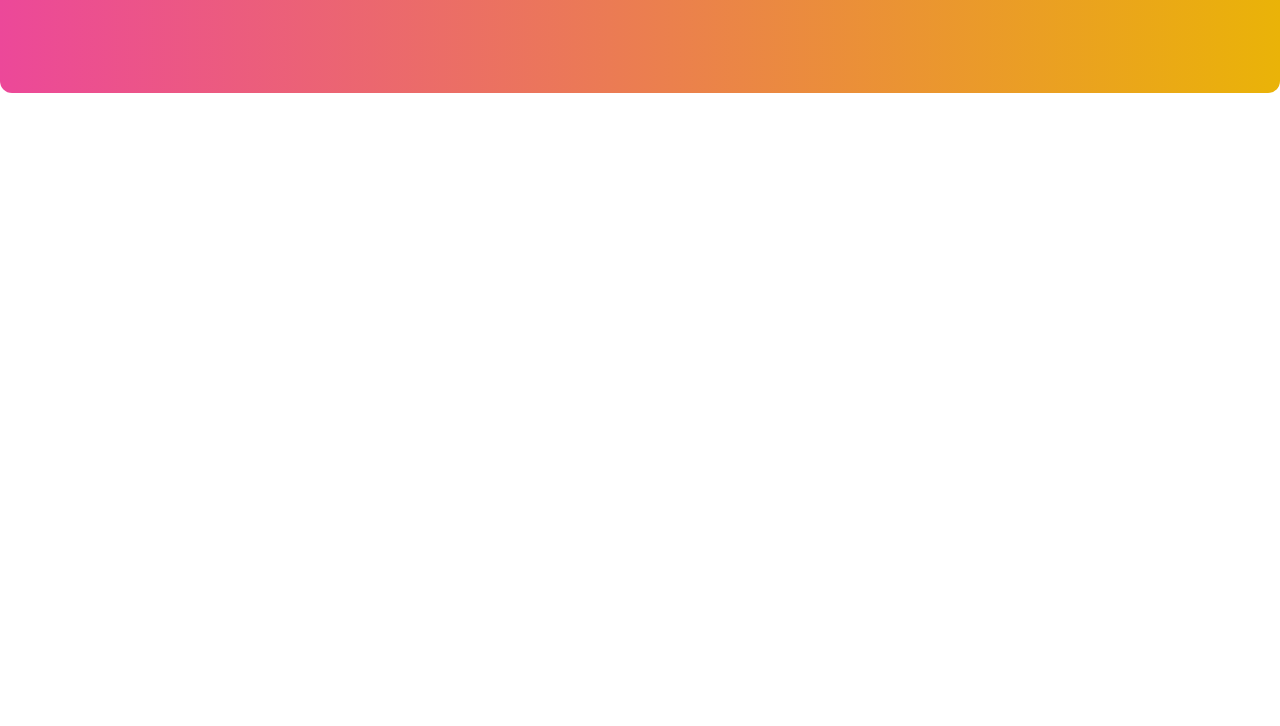
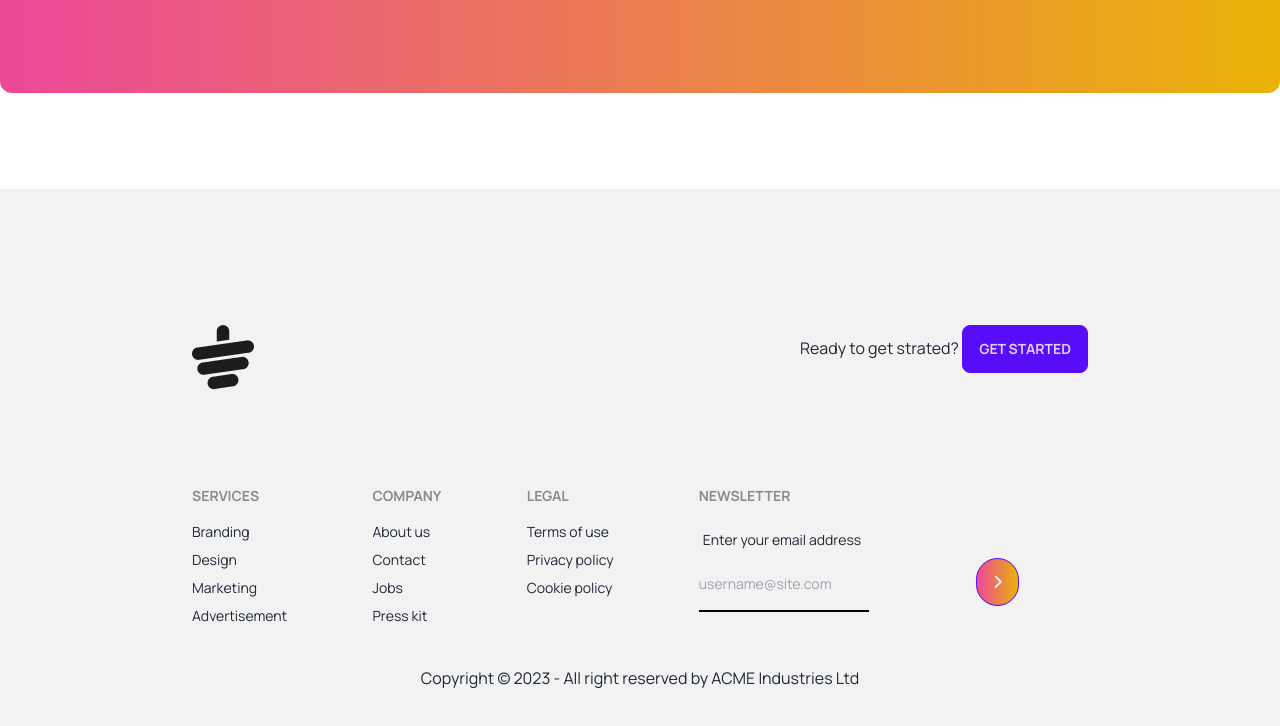
Before and after one commit to abusufian745/tea-house-with-daisyui, a plain HTML site: page index.html in a window 1280 px wide. Shown: the part 2438-3164 px from the top of the page. Before the commit the page ends 2627 px from the top, so only its background shows below. Drawn offline with nearby package versions, Linux system fonts and the light colour scheme.

Commit message:
added footer section

```diff
--- a/index.html
+++ b/index.html
@@ -145,7 +145,10 @@
             <div class="space-y-5 flex-1">
 
                 <h3 class="text-5xl font-extrabold">Great Tea, Freshly <br> Presented</h3>
-                <p>The meaning of gong cha is chanese is to provide the best tea to emperor from all possessions . It represents the highest quality and self expectation. Establishing in 2006, Gong cha had been deeply appreciated by its custoers  because of good words of mouth and unique customized service orginated from Taiwan.</p>
+                <p>The meaning of gong cha is chanese is to provide the best tea to emperor from all possessions . It
+                    represents the highest quality and self expectation. Establishing in 2006, Gong cha had been deeply
+                    appreciated by its custoers because of good words of mouth and unique customized service orginated
+                    from Taiwan.</p>
 
                 <h4 class="text-xl font-extrabold mt-8">Unique Taste</h4>
                 <p>A Unique and different style from other teapots gives a luxurious and minimalist impression</p>
@@ -160,12 +163,15 @@
 
         <!-- super client section start -->
 
-        <section class="flex flex-col lg:flex-row gap-12 my-24 rounded-xl bg-gradient-to-r from-pink-500 to-yellow-500 px-16 py-24">
+        <section
+            class="flex flex-col lg:flex-row gap-12 my-24 rounded-xl bg-gradient-to-r from-pink-500 to-yellow-500 px-16 py-24">
             <div class="space-y-5 flex items-center lg:pr-28">
                 <div>
                     <h2 class="pb-2 text5xl font-extrabold text-white">Meet Our Super <br> Clients</h2>
                     <p class="text-white pb-2">
-                    There are many variations of passages of Lorem Ipsum available, but the majority have suffered alteration in some form, by injected humour, or randomised words which don't look even slightly believable.
+                        There are many variations of passages of Lorem Ipsum available, but the majority have suffered
+                        alteration in some form, by injected humour, or randomised words which don't look even slightly
+                        believable.
                     </p>
                     <button class="btn btn-primary">Show All</button>
                 </div>
@@ -175,8 +181,10 @@
             <div class="relative">
                 <!-- next review -->
                 <div class="z-10 relative mb-16 opacity-40 p-10 rounded-lg bg-white">
-                        <img class="absolute -left-5 -top-5 border-4 border-white rounded-full bg-white" src="./images/client.png" alt="">
-                        <p>We are providing the best and suitable home insurance services for the people who are interested to treatment</p>
+                    <img class="absolute -left-5 -top-5 border-4 border-white rounded-full bg-white"
+                        src="./images/client.png" alt="">
+                    <p>We are providing the best and suitable home insurance services for the people who are interested
+                        to treatment</p>
                     <h4 class="font-bold mt-5">Ilham Yuda</h4>
                     <p class="font-medium">Businessman</p>
 
@@ -188,8 +196,10 @@
 
                 <!-- current review -->
                 <div class="z-20 absolute top-40 lg:-left-24 p-10 rounded-lg bg-white lg:w-[430px]">
-                        <img class="absolute -left-5 -top-5 border-4 border-white rounded-full bg-white" src="./images/client.png" alt="">
-                        <p>We are providing the best and suitable home insurance services for the people who are interested to treatment</p>
+                    <img class="absolute -left-5 -top-5 border-4 border-white rounded-full bg-white"
+                        src="./images/client.png" alt="">
+                    <p>We are providing the best and suitable home insurance services for the people who are interested
+                        to treatment</p>
                     <h4 class="font-bold mt-5">Ilham Yuda</h4>
                     <p class="font-medium">Businessman</p>
 
@@ -201,8 +211,10 @@
 
                 <!-- previous review -->
                 <div class="z-10 relative opacity-40 p-10 rounded-lg bg-white">
-                        <img class="absolute -left-5 -top-5 border-4 border-white rounded-full bg-white" src="./images/client.png" alt="">
-                        <p>We are providing the best and suitable home insurance services for the people who are interested to treatment</p>
+                    <img class="absolute -left-5 -top-5 border-4 border-white rounded-full bg-white"
+                        src="./images/client.png" alt="">
+                    <p>We are providing the best and suitable home insurance services for the people who are interested
+                        to treatment</p>
                     <h4 class="font-bold mt-5">Ilham Yuda</h4>
                     <p class="font-medium">Businessman</p>
 
@@ -217,8 +229,53 @@
         <!-- super client section end -->
 
     </main>
-    <footer>
-
+    <footer class="px-48 py-10 bg-base-200 text-base-content">
+        <div class="flex justify-between my-24">
+            <img src="./images/cup.png" alt="">
+            <p>
+                <span>Ready to get strated?</span>
+                <button class="btn btn-primary">Get Started</button>
+            </p>
+        </div>
+        <div class="footer">
+            <div>
+                <span class="footer-title">Services</span>
+                <a class="link link-hover">Branding</a>
+                <a class="link link-hover">Design</a>
+                <a class="link link-hover">Marketing</a>
+                <a class="link link-hover">Advertisement</a>
+            </div>
+            <div>
+                <span class="footer-title">Company</span>
+                <a class="link link-hover">About us</a>
+                <a class="link link-hover">Contact</a>
+                <a class="link link-hover">Jobs</a>
+                <a class="link link-hover">Press kit</a>
+            </div>
+            <div>
+                <span class="footer-title">Legal</span>
+                <a class="link link-hover">Terms of use</a>
+                <a class="link link-hover">Privacy policy</a>
+                <a class="link link-hover">Cookie policy</a>
+            </div>
+            <div>
+                <span class="footer-title">Newsletter</span>
+                <div class="form-control w-80">
+                    <label class="label">
+                        <span class="label-text">Enter your email address</span>
+                    </label>
+                    <div class="relative">
+                        <input type="text" placeholder="username@site.com" class="py-4 bg-transparent border-b-2 border-black outline-none" />
+                        <button class="text-white btn btn-primary absolute top-0 right-0 rounded-full bg-gradient-to-r from-pink-500 to-yellow-500">
+                            <i class="fa-solid fa-chevron-right"></i>
+                        </button>
+                    </div>
+                </div>
+            </div>
+        </div>
+        <div class="mt-10 text-center">
+            <p>Copyright © 2023 - All right reserved by ACME Industries Ltd</p>
+        </div>
     </footer>
 
 </body>
```
Lines whose indentation alone changed are shown as unchanged.
